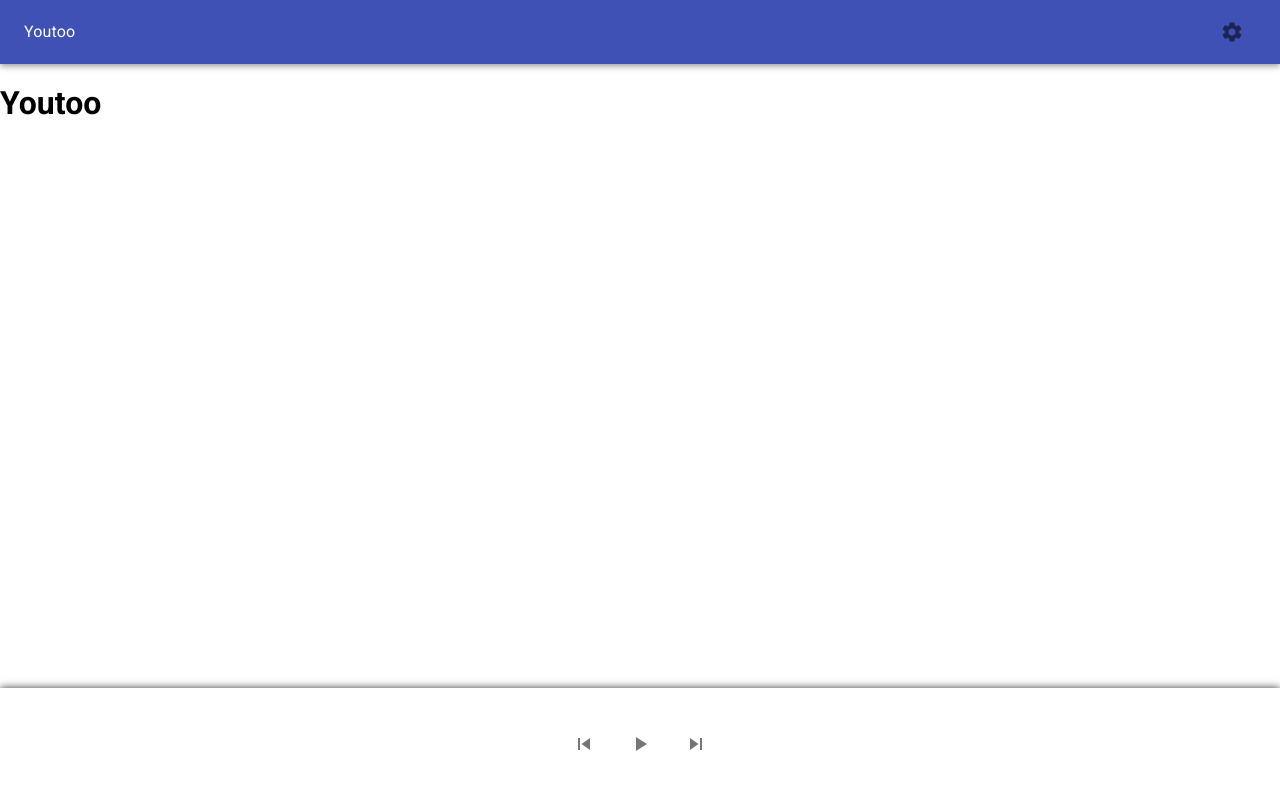
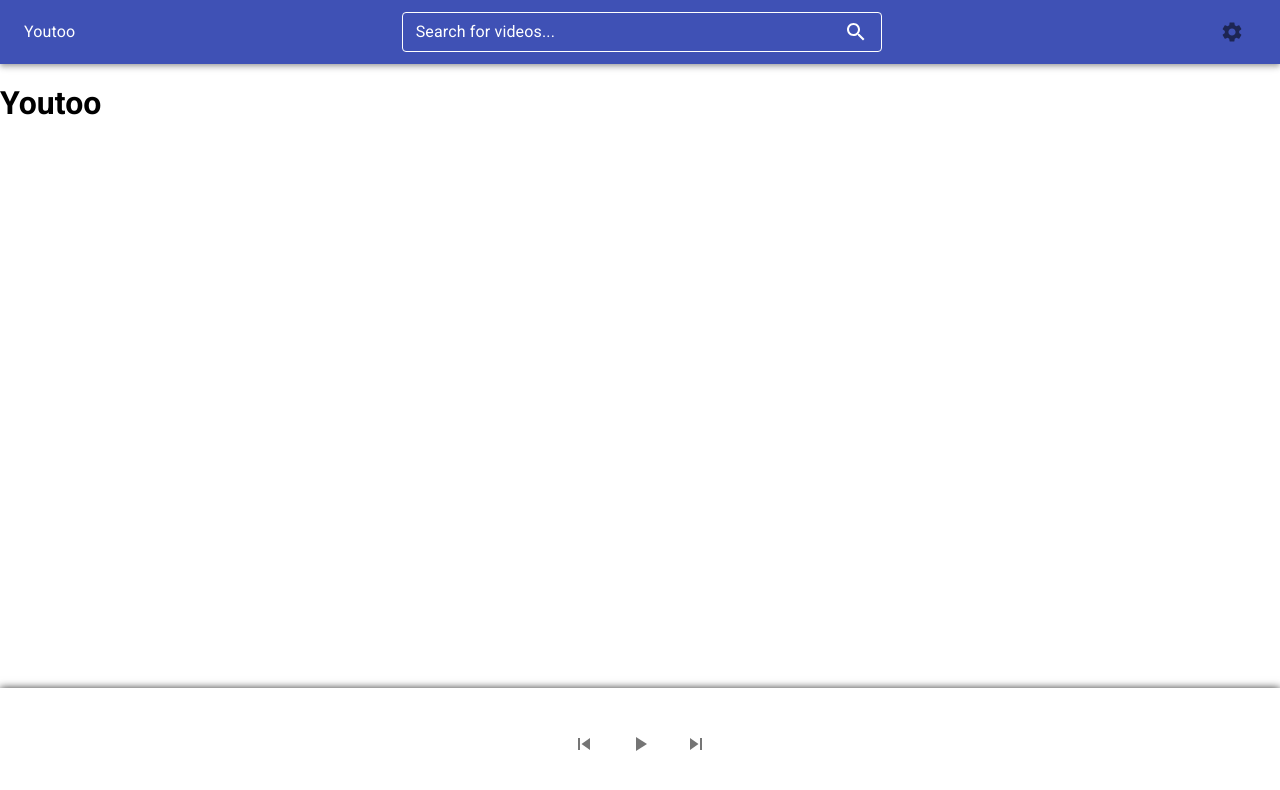
Before and after one commit to roopertti/youtoo-app, a React app: page / in a window 1280 px wide. Shown: the top 790 px of the page. Built offline with nearby package versions, Linux system fonts and the light colour scheme; no server answers.

Commit message:
feat: added video search component with responsive styles

```diff
--- /dev/null
+++ b/src/components/Header/VideoSearch.tsx
@@ -0,0 +1,150 @@
+import React, { useState, useRef, useEffect } from "react";
+import InputAdornment from "@material-ui/core/InputAdornment";
+import TextField from "@material-ui/core/TextField";
+import { withStyles, makeStyles, Theme } from "@material-ui/core/styles";
+import debounce from "lodash/debounce";
+
+import { searchYoutube, VideoResult } from "../../services/videoSearch";
+import { Search, Clear } from "../icons";
+import { IconButton } from "../index";
+
+/**
+ * There might be an easier way to make Material TextField white...
+ */
+const ColoredTextField = withStyles({
+  root: {
+    "& label.Mui-focused": {
+      color: "white",
+    },
+    "& label": {
+      color: "white",
+    },
+    "& input": {
+      color: "white",
+      width: "100%",
+    },
+    "& .MuiInputAdornment-root": {
+      color: "white",
+    },
+    "& .MuiInputAdornment-root button": {
+      color: "white",
+    },
+    "& .MuiOutlinedInput-root": {
+      "& fieldset": {
+        borderColor: "white",
+      },
+      "&:hover fieldset": {
+        borderColor: "white",
+      },
+      "&.Mui-focused fieldset": {
+        borderColor: "white",
+      },
+    },
+  },
+})(TextField);
+
+const useStyles = makeStyles((theme: Theme) => ({
+  inputWidth: {
+    [theme.breakpoints.up("sm")]: {
+      width: "20rem",
+    },
+    [theme.breakpoints.up("md")]: {
+      width: "25rem",
+    },
+    [theme.breakpoints.up("lg")]: {
+      width: "30rem",
+    },
+  },
+  clearIconButton: {
+    color: "white",
+  },
+}));
+
+interface VideoSearchProps {
+  fullWidth?: boolean;
+}
+
+const VideoSearch: React.FC<VideoSearchProps> = ({ fullWidth }) => {
+  const [inputValue, setInputValue] = useState("");
+  const [searchResults, setSearchResults] = useState<VideoResult[]>([]);
+  const classes = useStyles();
+
+  /**
+   * Fetch Youtube search results by using searchYoutube service
+   * @param {string} q
+   */
+  const fetchYoutubeResults = async (q: string) => {
+    const results = await searchYoutube(q);
+    setSearchResults(results);
+  };
+
+  /**
+   * Debounced version of fetchYoutubeResults to prevent spamming the API.
+   * useRef guarantees, that the function won't be recreated on rerenders (since it needs to get cancelled)
+   */
+  const debounced = useRef(
+    debounce(async (q: string) => {
+      await fetchYoutubeResults(q);
+    }, 1000)
+  );
+
+  /**
+   * Call the debounced search function whenever input value changes
+   */
+  useEffect(() => {
+    if (inputValue.length > 2) {
+      debounced.current(inputValue);
+    }
+  }, [inputValue]);
+
+  useEffect(() => {
+    // TODO: show these results on UI
+    // eslint-disable-next-line no-console
+    console.log(searchResults);
+  }, [searchResults]);
+
+  /**
+   * Basic onChange handler for text input
+   * @param {React.ChangeEvent<HTMLInputElement>} e
+   */
+  const handleChange = (e: React.ChangeEvent<HTMLInputElement>) => {
+    const { value } = e.target;
+    setInputValue(value);
+  };
+
+  /**
+   * Clear text from input
+   */
+  const clearInput = () => setInputValue("");
+
+  return (
+    <ColoredTextField
+      id="search-input"
+      className={classes.inputWidth}
+      type="text"
+      label="Search for videos..."
+      value={inputValue}
+      onChange={handleChange}
+      variant="outlined"
+      fullWidth={fullWidth}
+      size="small"
+      autoComplete="off"
+      InputProps={{
+        endAdornment: (
+          <InputAdornment position="end">
+            {inputValue.length > 0 && (
+              <IconButton
+                className={classes.clearIconButton}
+                icon={<Clear />}
+                onClick={clearInput}
+              />
+            )}
+            <Search />
+          </InputAdornment>
+        ),
+      }}
+    />
+  );
+};
+
+export default VideoSearch;
--- a/src/components/Header/index.tsx
+++ b/src/components/Header/index.tsx
@@ -2,27 +2,85 @@ import React from "react";
 import AppBar from "@material-ui/core/AppBar";
 import Toolbar from "@material-ui/core/Toolbar";
 import Typography from "@material-ui/core/Typography";
-import { makeStyles } from "@material-ui/core/styles";
+import { makeStyles, Theme } from "@material-ui/core/styles";
 
 import { IconButton } from "../index";
-import { Settings } from "../icons";
+import { Settings, Search, Back } from "../icons";
+import VideoSearch from "./VideoSearch";
+import useWindowSize from "../../hooks/useWindowSize";
 
-
-const useStyles = makeStyles({
-  grow: {
+const useStyles = makeStyles((theme: Theme) => ({
+  brand: {
     flexGrow: 1,
   },
-});
+  header: {
+    display: "flex",
+    justifyContent: "flex-start",
+  },
+  marginLeft: {
+    marginLeft: "1rem",
+  },
+  [theme.breakpoints.up("sm")]: {
+    brand: {
+      flexGrow: 0,
+    },
+    header: {
+      justifyContent: "space-between",
+    },
+  },
+}));
 
 const Header = () => {
   const classes = useStyles();
+  const { width } = useWindowSize();
+  const [searchVisible, setSearchVisible] = React.useState(false);
+
+  /**
+   * Using useWindowSize hook to determine whether screen width is mobile size
+   */
+  const isMobile = width && width < 600;
+
+  /**
+   * Renders either:
+   * 1. search bar with back arrow to return to basic mobile header
+   * 2. mobile header with brand and icon buttons for search and settings
+   */
+  const renderForMobile = () =>
+    searchVisible ? (
+      <>
+        <IconButton
+          className={classes.marginLeft}
+          icon={<Back />}
+          onClick={() => setSearchVisible(false)}
+        />
+        <VideoSearch fullWidth />
+      </>
+    ) : (
+      <>
+        <Typography className={classes.brand}>Youtoo</Typography>
+        <IconButton
+          icon={<Search />}
+          onClick={() => setSearchVisible(!searchVisible)}
+        />
+        <IconButton icon={<Settings />} />
+      </>
+    );
+
+  /**
+   * This just renders basic desktop header
+   */
+  const renderForDesktop = () => (
+    <>
+      <Typography className={classes.brand}>Youtoo</Typography>
+      <VideoSearch />
+      <IconButton icon={<Settings />} />
+    </>
+  );
 
   return (
     <AppBar position="static" component="header">
-      <Toolbar>
-        <Typography>Youtoo</Typography>
-        <div className={classes.grow} />
-        <IconButton icon={<Settings />} />
+      <Toolbar className={classes.header}>
+        {isMobile ? renderForMobile() : renderForDesktop()}
       </Toolbar>
     </AppBar>
   );
```
